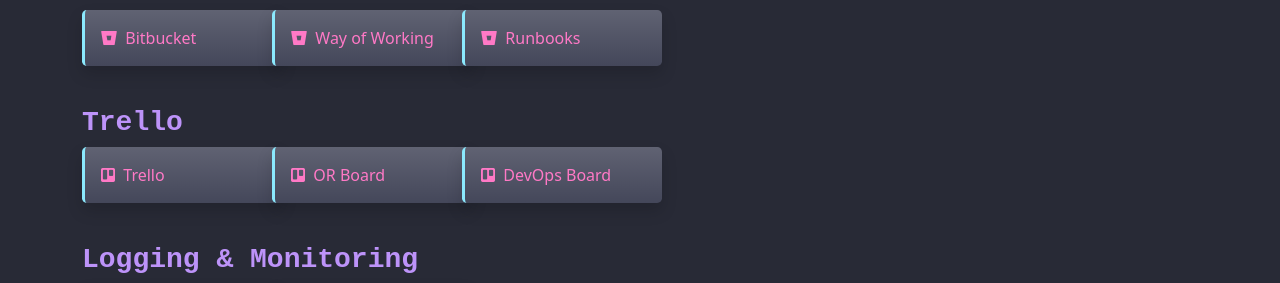
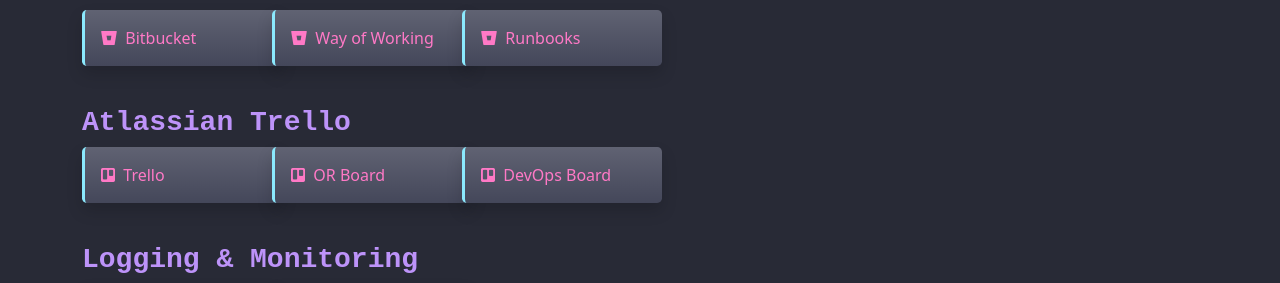
Before and after one commit to melvyndekort/startpage, a Jekyll site: the page built from pages/work.md, in a window 1280 px wide. Shown: the part 992-1275 px from the top of the page. Built offline with Jekyll 4.4.1, drawn with Linux system fonts in a browser that asks for light colours; nearby versions of some CDN libraries.

Commit message:
Small improvement

```diff
--- a/_data/bookmarks.yml
+++ b/_data/bookmarks.yml
@@ -185,7 +185,7 @@
         - name: Runbooks
           icon: fa-brands fa-bitbucket
           url: https://bitbucket.org/portbasebv/wow/src/160f29ce1c5a985c9468172b26a0aac1a0198024/devops/runbooks/README.md
-    - name: Trello
+    - name: Atlassian Trello
       sites:
         - name: Trello
           icon: fa-brands fa-trello
```
